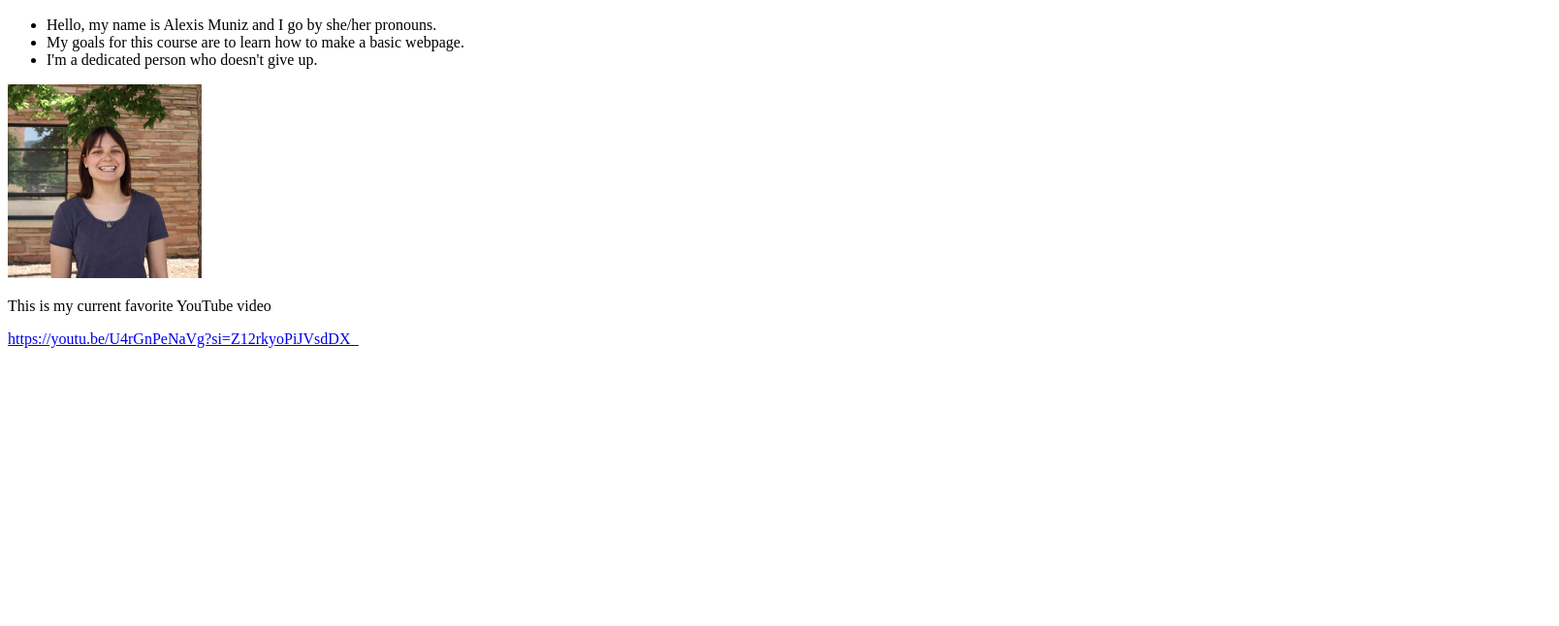
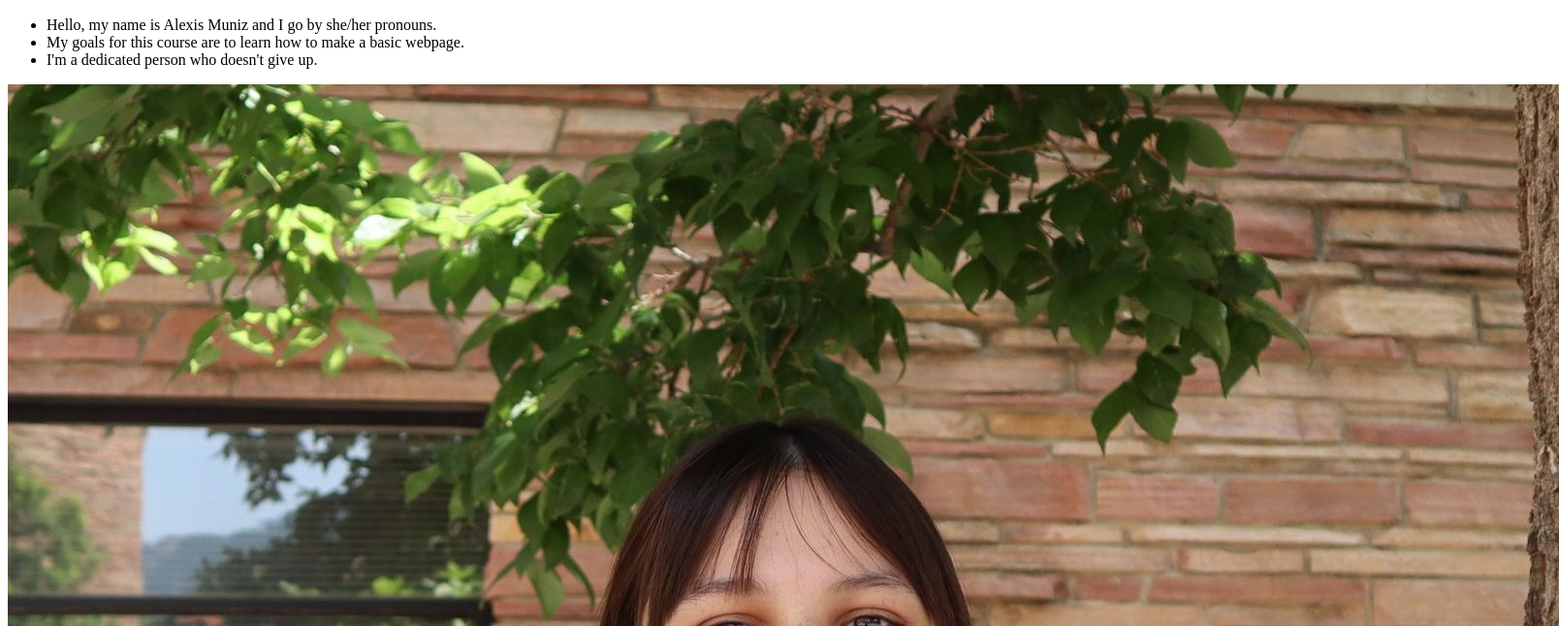
Before and after one commit to almu3988/almu3988.github.io, a plain HTML site: page wa/wa2.html in a window 1280 px wide. Shown: the part 110-756 px from the top of the page at 97% size, 1608 px wide, since content can reach past the window. Drawn offline with Linux system fonts and the light colour scheme.

Commit message:
Update wa2.html

```diff
--- a/wa/wa2.html
+++ b/wa/wa2.html
@@ -13,7 +13,7 @@
             <li>My goals for this course are to learn how to make a basic webpage.</li>
             <li>I'm a dedicated person who doesn't give up.</li>
         </ul>
-        <img src="../img/mysel2.JPG" style="width:200px;height:200px;">
+        <img src="../img/mysel2.JPG">
 
         <p>This is my current favorite YouTube video</p>
         <a href="PATH">https://youtu.be/U4rGnPeNaVg?si=Z12rkyoPiJVsdDX_</a>
```
